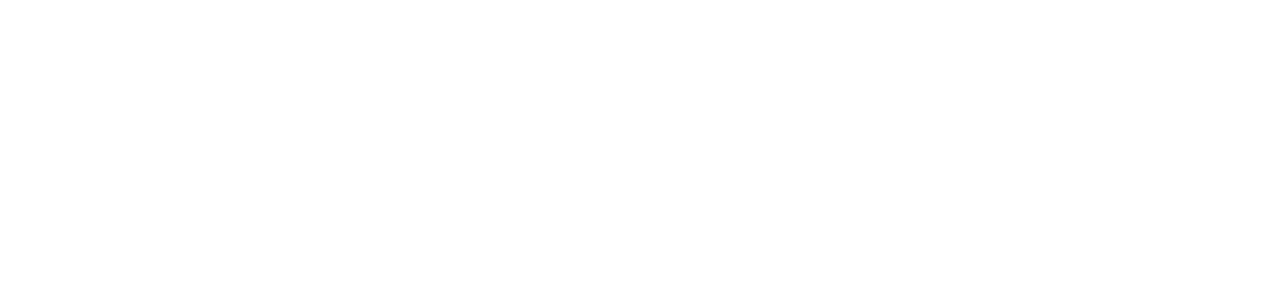
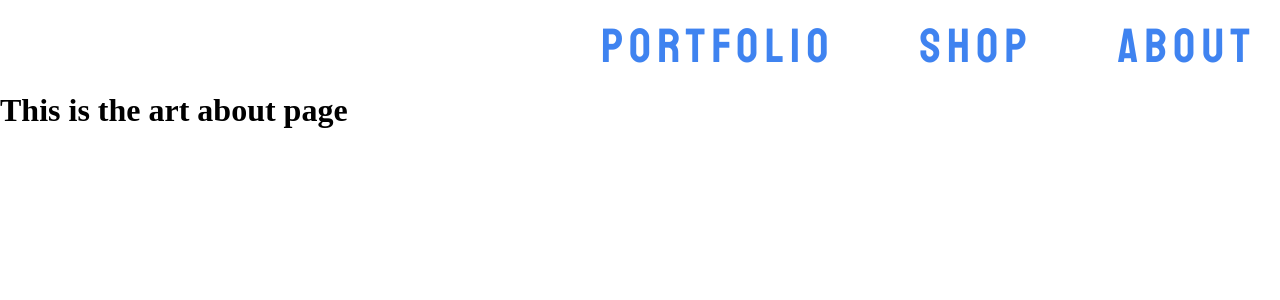
Before and after one commit to ailitatinak/portfolio-website, a React (Vite) app: page /aportfolio/aabout in a window 1280 px wide. Before the commit this address had no page. Shown: the top 300 px of the page. Built offline with nearby package versions, Linux system fonts and the light colour scheme; a web font is replaced by a local one.

Commit message:
routing färdig

```diff
--- a/src/App.jsx
+++ b/src/App.jsx
@@ -2,19 +2,36 @@ import './App.css'
 import { Routes, Route } from 'react-router-dom'
 import { HomePage } from './pages/Home'
 import { FAboutPage } from './pages/FAbout'
+import { AAboutPage } from './pages/AAbout'
+import { AShopPage } from './pages/AShop'
+import { FPortfolioPage } from './pages/FPortfolio'
 import { APortfolioPage } from './pages/APortfolio'
+import { Outlet } from 'react-router-dom';
 import './styles/home.css'
 
 function App() {
   return (
     <>
       <Routes>
-              <Route path='/' element={<HomePage />}></Route>
-              <Route path='/fabout' element={<FAboutPage />}></Route>
-              <Route path='/aportfolio/' element={<APortfolioPage />}></Route>
+              <Route path='/' element={<Layout />}>
+                <Route index element={<HomePage />}></Route>
+                <Route path='/fabout' element={<FAboutPage />}></Route>
+                <Route path='/fabout/fportfolio' element={<FPortfolioPage />}></Route>
+                <Route path='/aportfolio/' element={<APortfolioPage />}></Route>
+                <Route path='/aportfolio/ashop' element={<AShopPage />}></Route>
+                <Route path='/aportfolio/aabout' element={<AAboutPage />}></Route>
+              </Route>
       </Routes>
     </>
   )
 }
 
+function Layout() {
+  return (
+    <>
+      <Outlet />
+    </>
+  )
+}
+
 export default App
--- a/src/components/ArtNavBar.jsx
+++ b/src/components/ArtNavBar.jsx
@@ -10,10 +10,10 @@ export function ANavBar() {
                     <Link to='/aportfolio'>Portfolio</Link>
                 </li>
                 <li className='navLink'>
-                    <Link to='/ashop'>Shop</Link>
+                    <Link to='/aportfolio/ashop'>Shop</Link>
                 </li>
                 <li className='navLink'>
-                    <Link to='/aabout'>About</Link>
+                    <Link to='/aportfolio/aabout'>About</Link>
                 </li>
             </ul>
         </nav>
--- a/src/components/FrontEndNavBar.jsx
+++ b/src/components/FrontEndNavBar.jsx
@@ -7,7 +7,7 @@ export function FNavBar() {
         <nav>
             <ul className='navContainer'>
                 <li className='navLink'>
-                    <Link to='/fportfolio'>Portfolio</Link>
+                    <Link to='/fabout/fportfolio'>Portfolio</Link>
                 </li>
                 <li className='navLink'>
                     <Link to='/fabout'>About</Link>
--- a/src/pages/AAbout.jsx
+++ b/src/pages/AAbout.jsx
@@ -6,7 +6,7 @@ export function AAboutPage() {
   return (
     <>
       <ANavBar />
-      <img src="../assets/painting.jpeg" alt="painting" />
+      <h1>This is the art about page</h1>
     </>
   )
 }
```
Also changed, not shown: src/pages/ACheckout.jsx (+12 -0 lines), src/pages/AProductView.jsx (+12 -0 lines), src/styles/a-checkout.css (added), src/styles/a-product-view.css (added).
